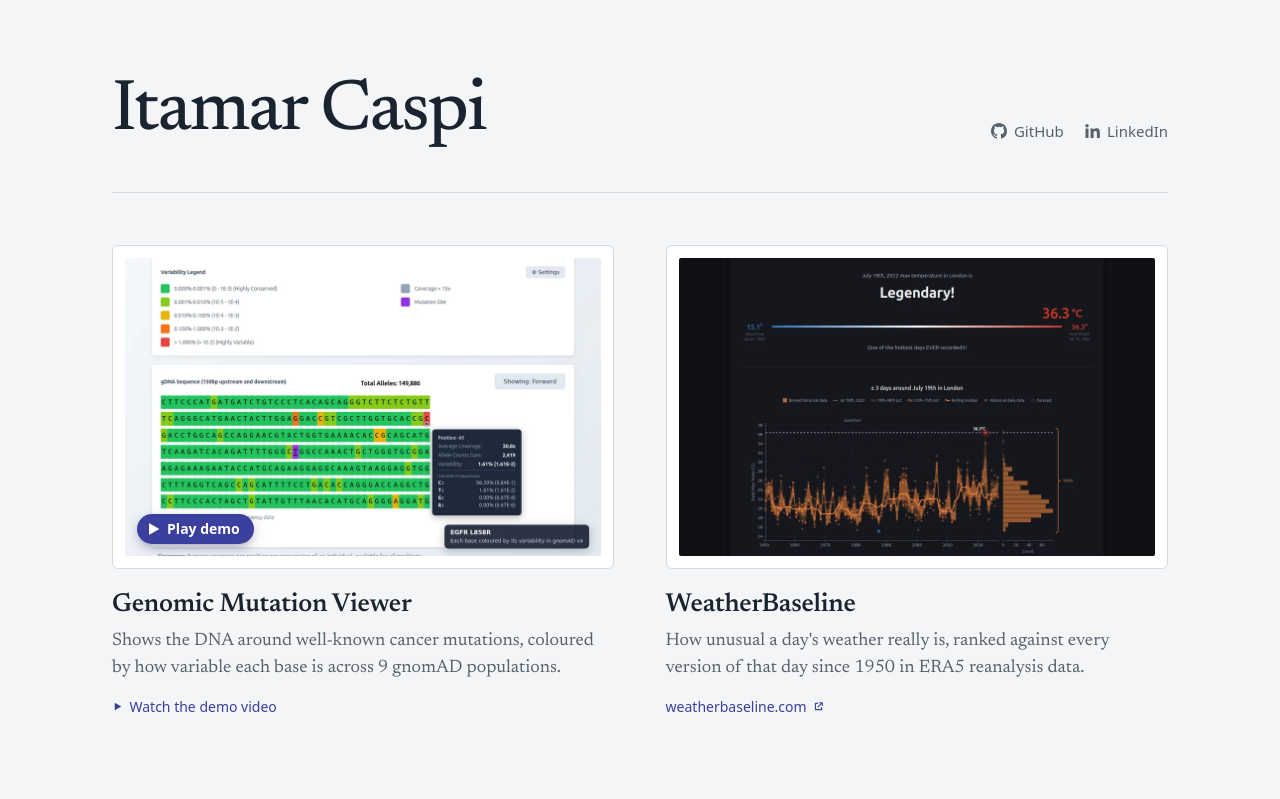
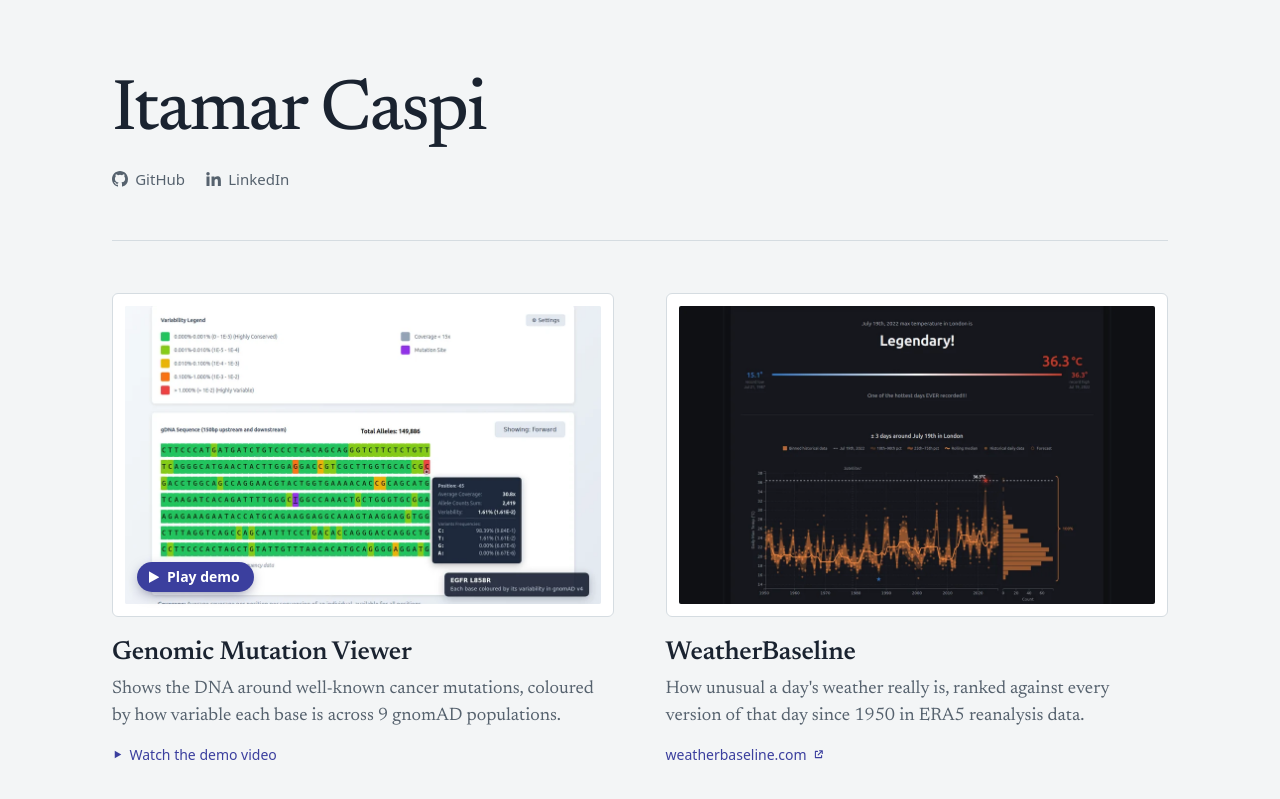
Before and after one commit to theitush/theitush.github.io, a plain HTML site: page index.html in a window 1280 px wide. Shown: the top 799 px of the page. Drawn offline with Linux system fonts and the light colour scheme.

Commit message:
portfolio: GitHub and LinkedIn links under the name, not across from it
Ita: the github and linked should be under the name not at the other side. Refs lead-machine#189

Co-Authored-By: Claude Opus 5.5 <noreply@anthropic.com>

```diff
--- a/style.css
+++ b/style.css
@@ -74,10 +74,9 @@ a { color: inherit; }
 
 .masthead {
   display: flex;
-  flex-wrap: wrap;
-  align-items: flex-end;
-  justify-content: space-between;
-  gap: 1.25rem 2rem;
+  flex-direction: column;
+  align-items: flex-start;
+  gap: 0.9rem;
   padding: clamp(2.75rem, 7vw, 4.75rem) 0 clamp(2rem, 4vw, 2.75rem);
   border-bottom: 1px solid var(--rule);
 }
@@ -89,7 +88,6 @@ a { color: inherit; }
   line-height: 1;
   letter-spacing: -0.025em;
 }
-
 
 .elsewhere {
   display: flex;
```
